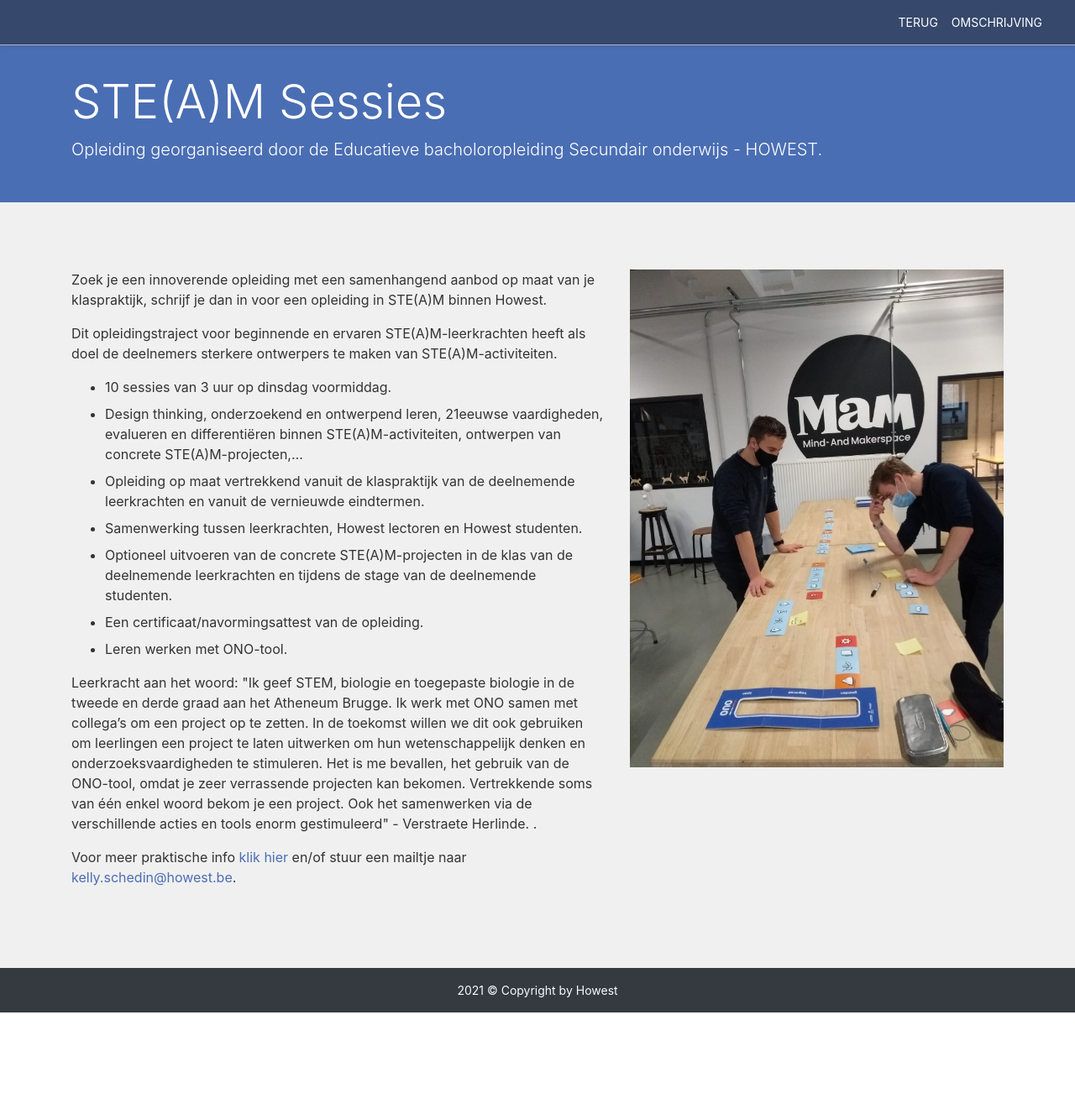
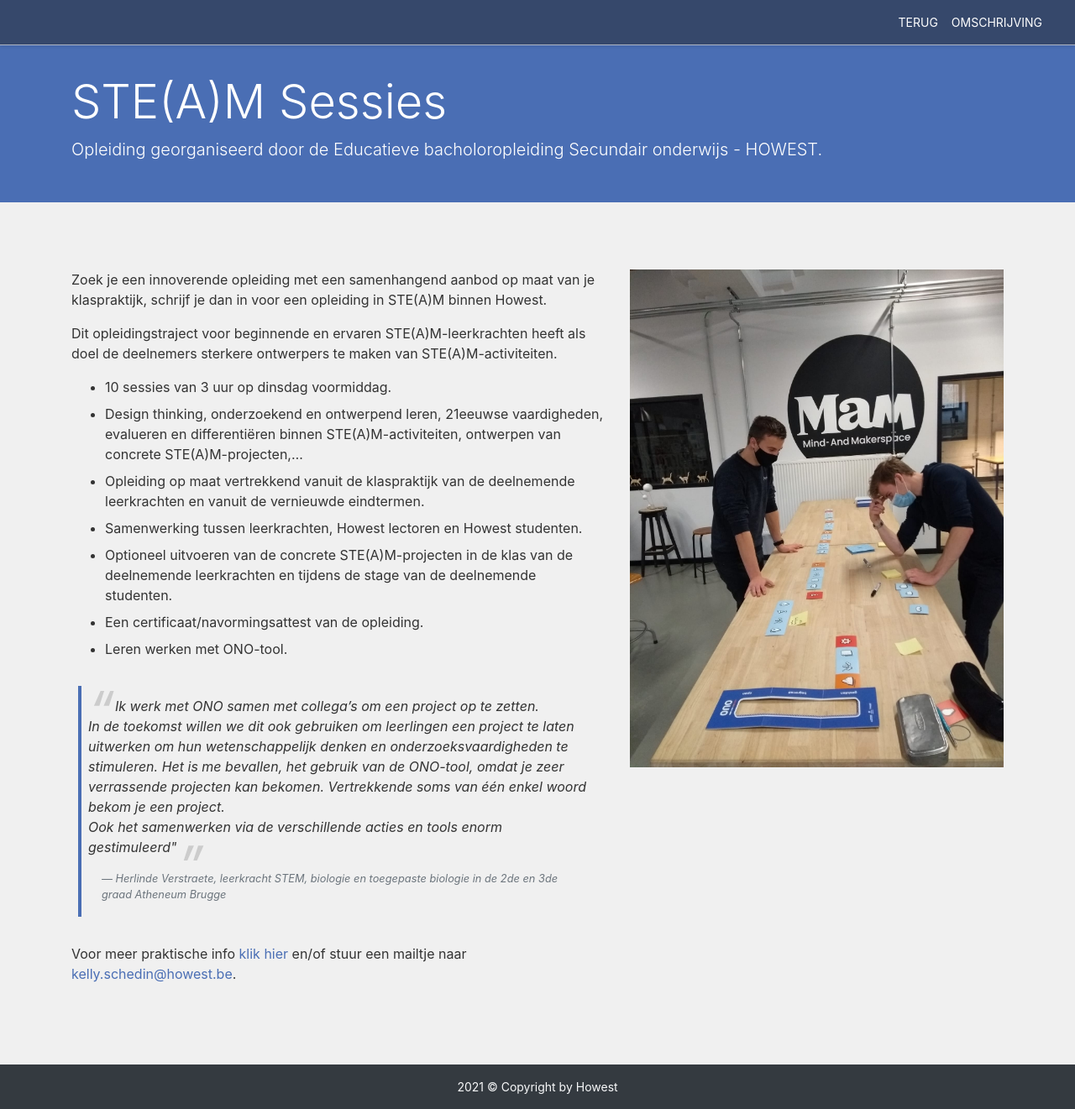
Before and after one commit to adepaepe/ono-trajecten, a Jekyll site: the page built from docs/_cases/steamsessie.html, in a window 1280 px wide and 1321 px high. Shown: the whole window at 84% size. Built offline with Jekyll 4.4.1, drawn with Linux system fonts in a browser that asks for light colours.

Commit message:
Aanpassing layout testimonials

```diff
--- a/docs/_cases/steamsessie.html
+++ b/docs/_cases/steamsessie.html
@@ -35,9 +35,15 @@ navigation:
               <li>Een certificaat/navormingsattest van de opleiding.</li>
               <li>Leren werken met ONO-tool.</li>
             </ul>
-            <p>Leerkracht aan het woord: "Ik geef STEM, biologie en toegepaste biologie in de tweede en derde graad aan het Atheneum Brugge. Ik werk met ONO samen met collega’s om een project op te zetten.
-              In de toekomst willen we dit ook gebruiken  om leerlingen een project te laten uitwerken om hun wetenschappelijk denken en onderzoeksvaardigheden te stimuleren. Het is me bevallen, het gebruik van de ONO-tool, omdat je zeer verrassende projecten kan bekomen. Vertrekkende soms van één enkel woord bekom je een project.
-              Ook het samenwerken via de verschillende acties en tools enorm gestimuleerd" - Verstraete Herlinde. .</p>
+
+            <blockquote class="blockquote">
+              <span class="quote"></span>Ik werk met ONO samen met collega’s om een project op te zetten.<br>
+              In de toekomst willen we dit ook gebruiken  om leerlingen een project te laten uitwerken om hun wetenschappelijk denken en onderzoeksvaardigheden te stimuleren.
+              Het is me bevallen, het gebruik van de ONO-tool, omdat je zeer verrassende projecten kan bekomen. Vertrekkende soms van één enkel woord bekom je een project.<br>
+              Ook het samenwerken via de verschillende acties en tools enorm gestimuleerd"<span class="quote"></span>
+              <footer class="blockquote-footer">Herlinde Verstraete, leerkracht STEM, biologie en toegepaste biologie in de 2de en 3de graad <cite>Atheneum Brugge</cite></footer>
+            </blockquote>
+
             <p>Voor meer praktische info <a href="https://howest.be/steam-sessies" target="_blank">klik hier</a> en/of stuur een mailtje naar <a href="mailto:kelly.schedin@howest.be">kelly.schedin@howest.be</a>.</p>
           </div>
           <div class="col-md-5">
```
Also changed, not shown: docs/_cases/workshop.html (+12 -9 lines).
